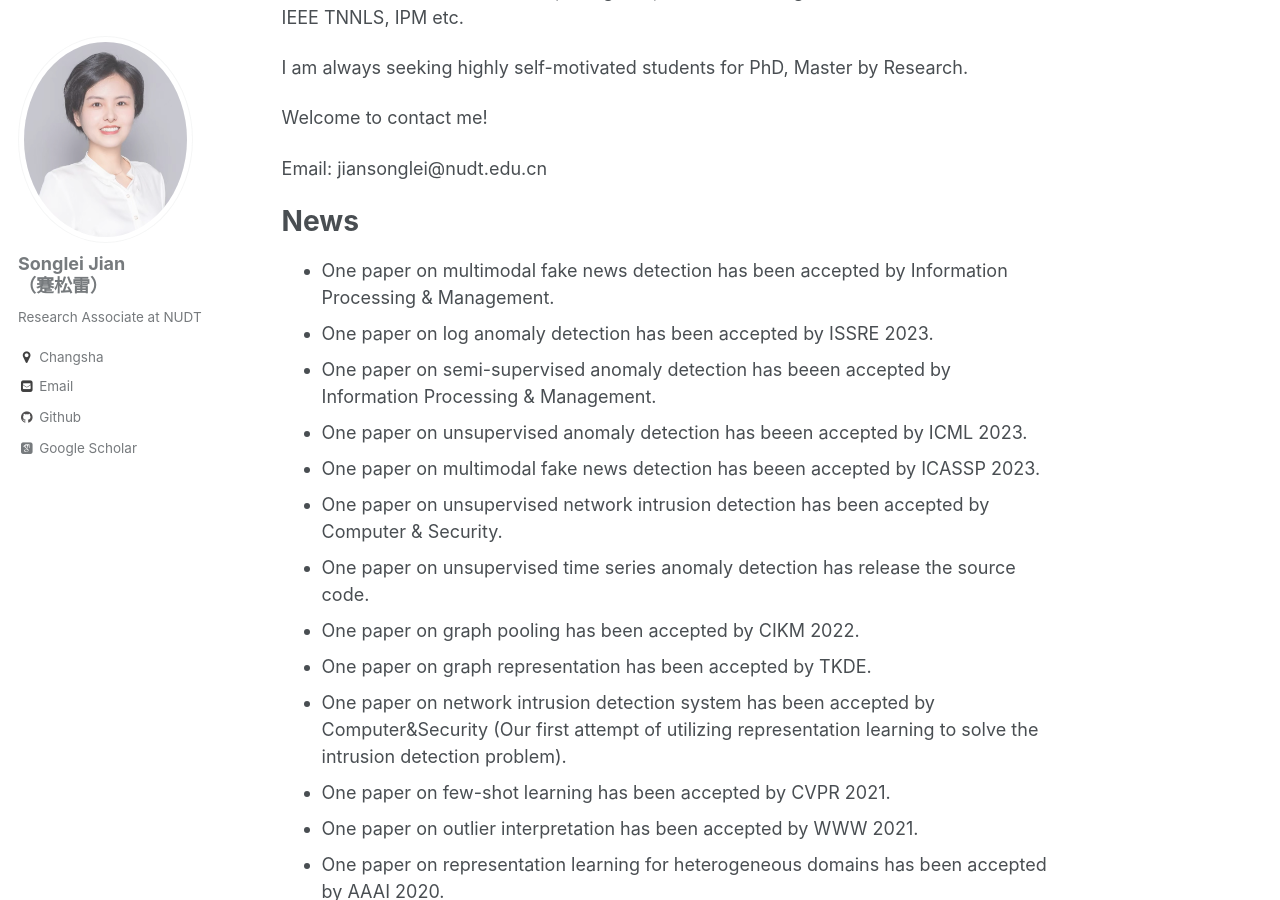
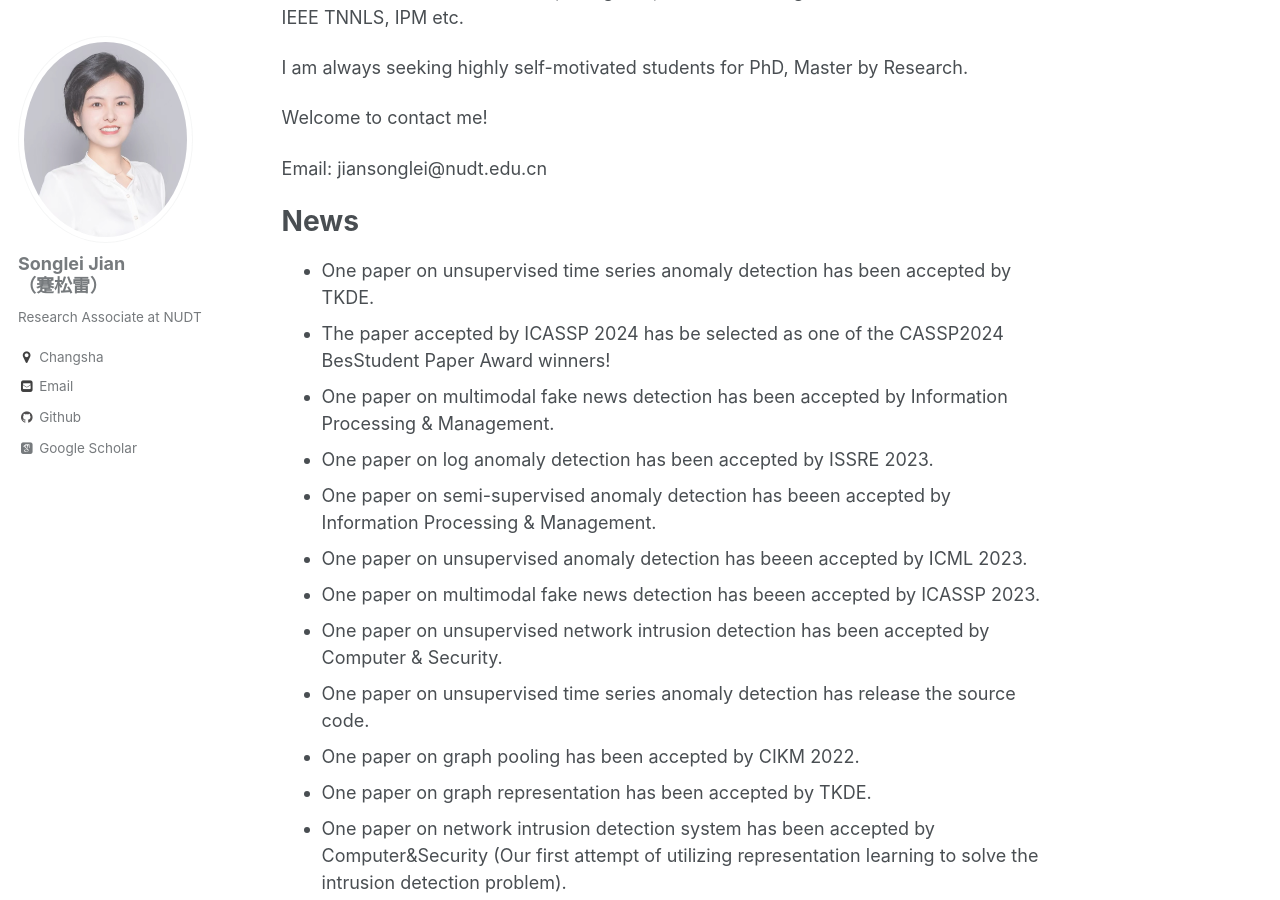
Before and after one commit to jiansonglei/jiansonglei.github.io, a Jekyll site: the page built from _pages/about.md, in a window 1280 px wide and 900 px high, scrolled down 477 px. Built offline with Jekyll 4.4.1, drawn with Linux system fonts in a browser that asks for light colours; some web fonts are replaced; a script that is not in the unit is left out.

Commit message:
update news

```diff
--- a/_pages/about.md
+++ b/_pages/about.md
@@ -20,6 +20,8 @@ Email: jiansonglei@nudt.edu.cn
 
 News
 ========
+* One paper on unsupervised time series anomaly detection has been accepted by TKDE.
+* The paper accepted by ICASSP 2024 has be selected as one of the CASSP2024 BesStudent Paper Award winners!
 * One paper on multimodal fake news detection has been accepted by Information Processing & Management.
 * One paper on log anomaly detection has been accepted by ISSRE 2023.
 * One paper on semi-supervised anomaly detection has beeen accepted by Information Processing & Management.
```
